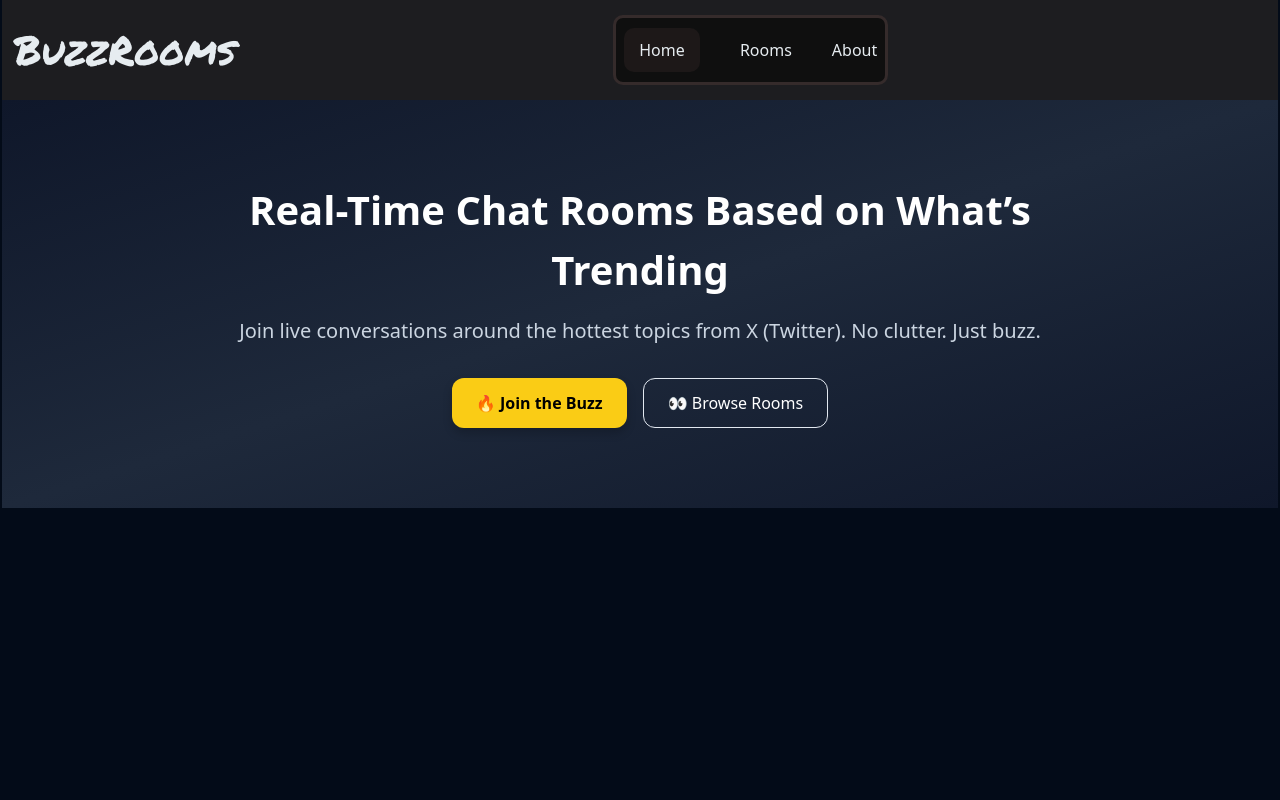
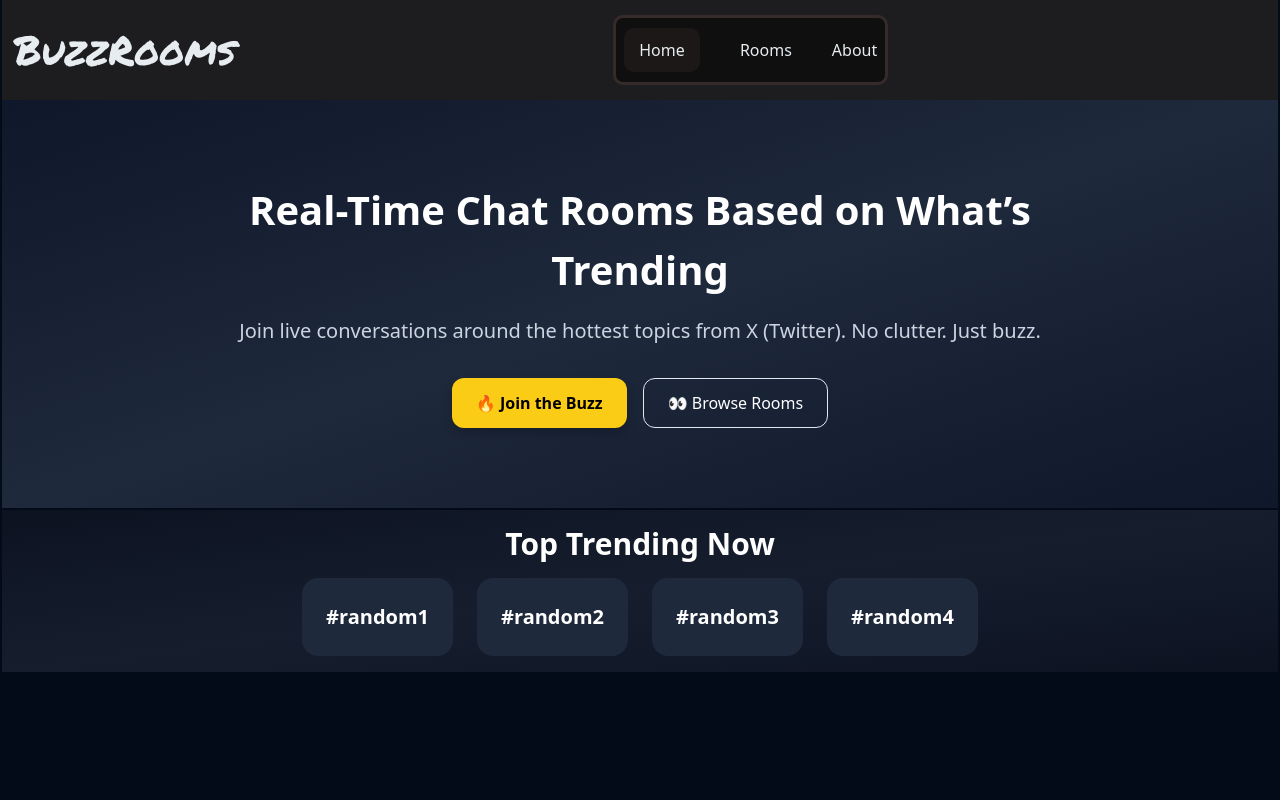
Before and after one commit to TusharThakur04/BuzzRooms, a Next.js app in the folder frontend/: page / in a window 1280 px wide. Shown: the top 800 px of the page. Built offline with nearby package versions, Linux system fonts and the light colour scheme; no server answers; a web font is replaced by a local one.

Commit message:
feat: add Top Trends component

```diff
--- a/frontend/src/app/page.js
+++ b/frontend/src/app/page.js
@@ -3,6 +3,7 @@ import { useUser } from "@clerk/nextjs";
 import { useEffect } from "react";
 import axios from "axios";
 import Welcome from "@/components/welcome/Welcome";
+import TopTrends from "@/components/topTrends/TopTrends";
 
 const page = () => {
   const { isSignedIn, user, isLoaded } = useUser();
@@ -44,6 +45,7 @@ const page = () => {
   return (
     <div>
       <Welcome />
+      <TopTrends />
     </div>
   );
 };
--- /dev/null
+++ b/frontend/src/components/topTrends/TopTrends.jsx
@@ -0,0 +1,30 @@
+import { Container } from "../common/container/Container";
+import styles from "./TopTrends.module.scss";
+
+const TopTrends = () => {
+  const topics = ["random1", "random2", "random3", "random4"];
+
+  return (
+    <section className={styles.topTrendsSection}>
+      <Container>
+        <div className={` ${styles.trendCard} py-16 px-6 text-white`}>
+          <div className=" flex justify-center items-center flex-col">
+            <h2 className={`${styles.heading} text-3xl font-bold  text-center`}>
+              Top Trending Now
+            </h2>
+
+            <div className="grid grid-cols-1 sm:grid-cols-2 md:grid-cols-2 lg:grid-cols-4 gap-6">
+              {topics.map((topic, index) => (
+                <div key={index} className={styles.card}>
+                  <p className={styles.topic}>#{topic}</p>
+                </div>
+              ))}
+            </div>
+          </div>
+        </div>
+      </Container>
+    </section>
+  );
+};
+
+export default TopTrends;
--- /dev/null
+++ b/frontend/src/components/topTrends/TopTrends.module.scss
@@ -0,0 +1,31 @@
+.topTrendsSection {
+  margin-top: 2px;
+}
+
+.trendCard {
+  padding: 1rem 0;
+  background: linear-gradient(to bottom right, #0c1220, #161e2e, #0c1220);
+}
+
+.heading {
+  margin-bottom: 1rem;
+}
+.card {
+  background-color: #1e293b;
+  border-radius: 1rem;
+  padding: 1.5rem;
+  color: white;
+  transition:
+    transform 0.3s ease,
+    box-shadow 0.3s ease;
+
+  &:hover {
+    transform: translateY(-5px);
+    box-shadow: 0 10px 15px rgba(104, 151, 170, 0.2);
+  }
+
+  .topic {
+    font-size: 1.25rem;
+    font-weight: 600;
+  }
+}
```
